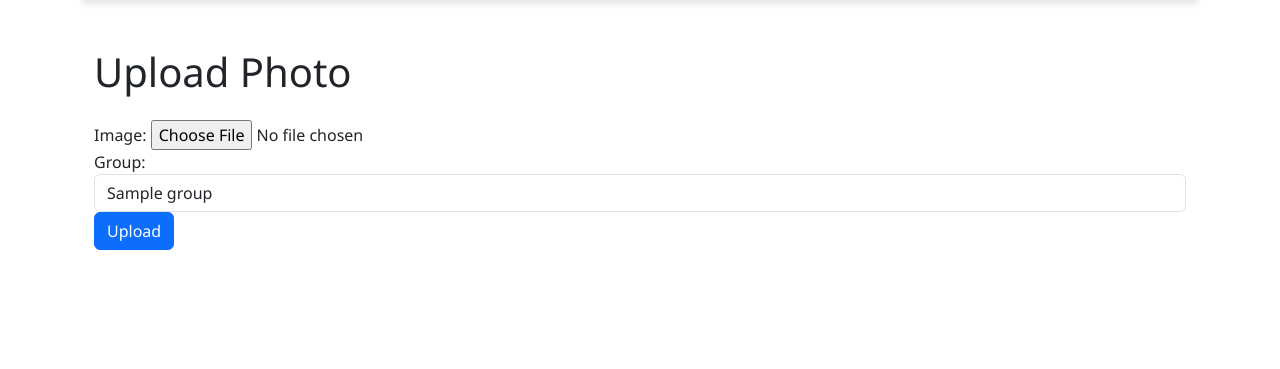
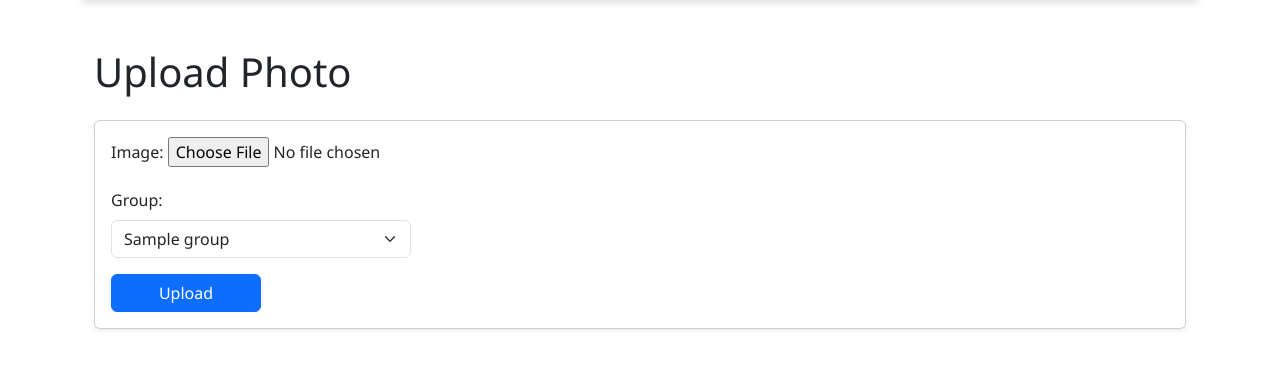
Before and after one commit to BulanMartin/FamilyGallery, a Django app: page /gallery/upload/ in a window 1280 px wide. Shown: the part 62-431 px from the top of the page. Run offline with Django 5.2, Linux system fonts and the light colour scheme; tables that the repository leaves empty hold one stand-in row (values such as "Sample post").

Commit message:
image upload template improved

```diff
--- a/FamilyGallery/gallery_app/templates/gallery/upload.html
+++ b/FamilyGallery/gallery_app/templates/gallery/upload.html
@@ -8,24 +8,32 @@
         <div class="alert alert-danger">{{ error }}</div>
     {% endif %}
 
+    <div class="card shadow-sm">
+        <div class="card-body">
             <form method="post" enctype="multipart/form-data">
                 {% csrf_token %}
 
-        <div class="form-group">
-            <label for="image">Image:</label>
+                <div class="form-group mb-3">
+                    <label for="image" class="form-label">Image:</label>
                     <input type="file" name="image" class="form-control-file" id="image" required>
                 </div>
 
-        <div class="form-group">
-            <label for="group">Group:</label>
-            <select name="group" class="form-control" id="group" required>
+                <div class="form-group mb-3">
+                    <label for="group" class="form-label">Group:</label>
+                    <div class="input-group" style="max-width: 300px;">
+                        <select name="group" class="form-select" id="group" required>
                             {% for group in groups %}
                                 <option value="{{ group.id }}">{{ group.name }}</option>
                             {% endfor %}
                         </select>
                     </div>
+                </div>
 
-        <button type="submit" class="btn btn-primary">Upload</button>
+                <div class="d-grid" style="max-width: 150px;">
+                    <button type="submit" class="btn btn-primary btn-block">Upload</button>
+                </div>
             </form>
         </div>
+    </div>
+</div>
 {% endblock %}
```
Lines whose indentation alone changed are shown as unchanged.
